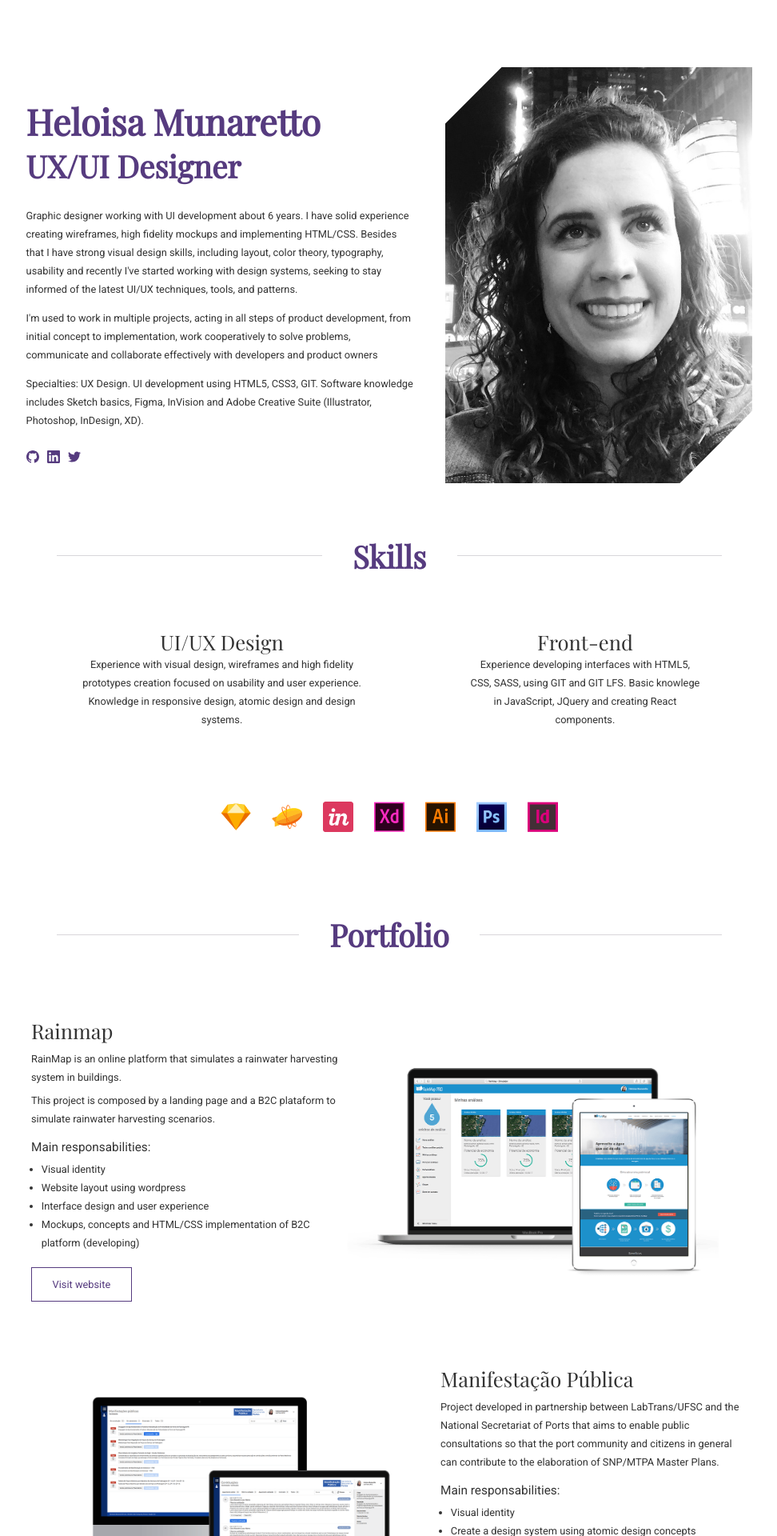
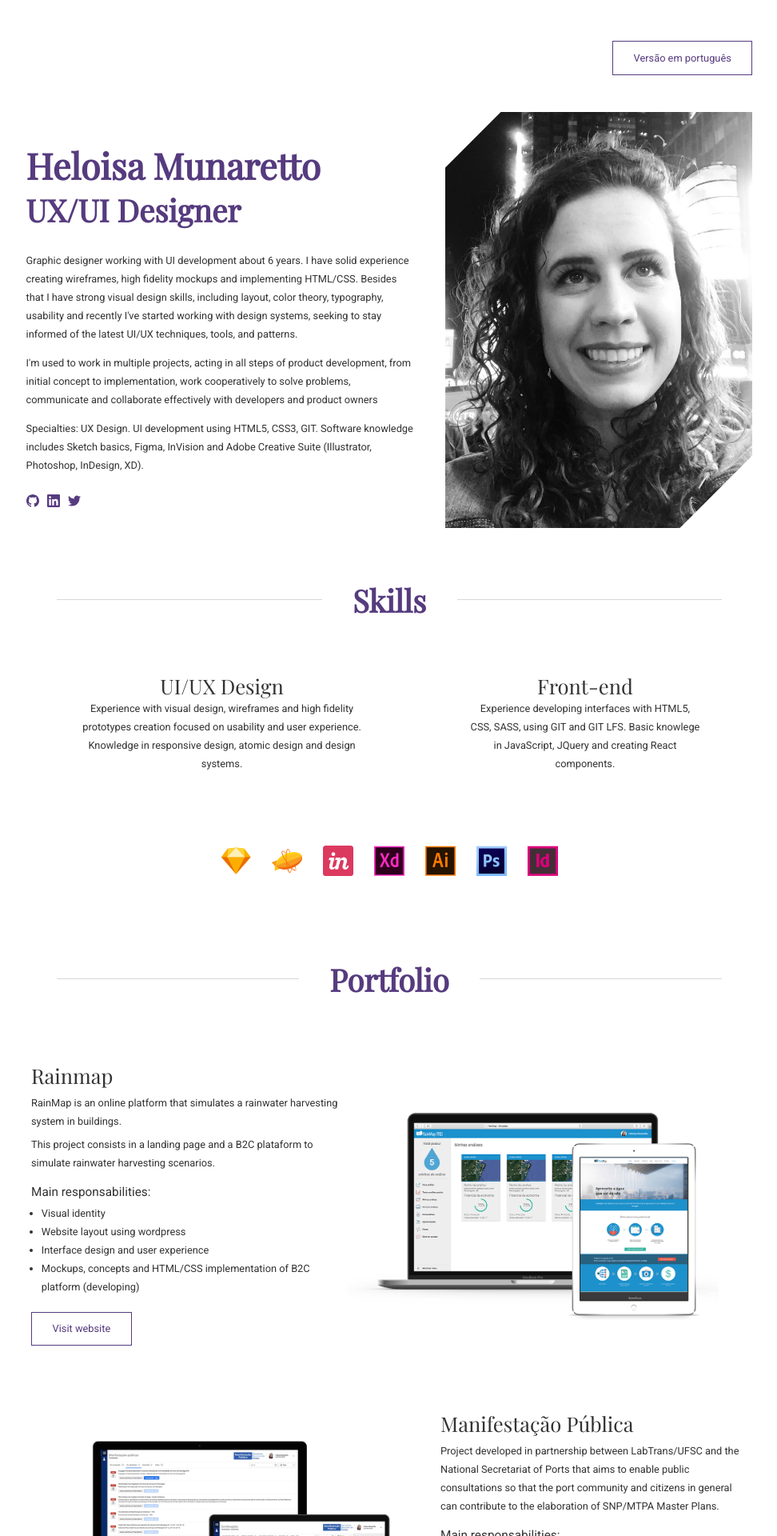
Before and after one commit to helomunaretto/helomunaretto.gihub.io, a Jekyll site: the page built from en/index.md, in a window 1280 px wide. Shown: the top 1920 px of the page at 80% size, without its empty margins (153-1125 px from the left). Built offline with Jekyll 4.4.1, drawn with Linux system fonts in a browser that asks for light colours; some web fonts are replaced; some of the changed text lies outside the part shown.

Commit message:
Link e textos em inglês

```diff
--- a/_layouts/home.html
+++ b/_layouts/home.html
@@ -3,6 +3,7 @@
 ---
 
 <section class="about">
+  <a href="{{ site.url }}/en" class="btn btn__lang" target="blank">English version</a>
   <figure class="about__picture">
     <img src="{{ "/assets/profile2.jpg" | relative_url }}" title="Heloisa Munaretto" alt="Foto de perfil" />
   </figure>
--- a/_layouts/home_en.html
+++ b/_layouts/home_en.html
@@ -3,6 +3,7 @@
 ---
 
 <section class="about">
+  <a href="{{ site.url }}" class="btn btn__lang" target="blank">Versão em português</a>
   <figure class="about__picture">
     <img src="{{ "/assets/profile2.jpg" | relative_url }}" title="Heloisa Munaretto" alt="Foto de perfil" />
   </figure>
@@ -72,7 +73,7 @@
           RainMap is an online platform that simulates a rainwater harvesting system in buildings.
         </p>
         <p>
-          This project is composed by a landing page and a B2C plataform to simulate rainwater harvesting scenarios.</p>
+          This project consists in a landing page and a B2C plataform to simulate rainwater harvesting scenarios.</p>
         <h5>Main responsabilities:</h5>
         <ul>
           <li>Visual identity</li>
@@ -110,12 +111,12 @@
       <article class="portfolio__description">
         <h3>Hórus</h3>
         <p>
-          Projeto desenvolvido em parceria com a Secretaria de Aviação Civil, enquanto designer no LabTrans, para exibição e administração
-          de dados e informações de aeródromos sob responsabilidade da SAC.
+          Project developed in partnership between LabTrans/UFSC and the Secretariat of Civil Aviation, that aims to exibit and manage
+           data and information about airports under the secreatariat management.
         </p>
         <p>
-          O projeto é composto por 7 sistemas web que desempenham diferentes papéis, entre eles uma plataforma online com informações sobre
-          os aeroportos do Brasil.
+          The project consists of seven web systems that play different roles, including an online platform with gerencial information
+           about Brazilian airports.
         </p>
         <h5>Main responsabilities:</h5>
         <ul>
--- a/_sass/components/_layout.scss
+++ b/_sass/components/_layout.scss
@@ -48,6 +48,13 @@
     width: 100%;
     display: block;
   }
+}
+
+.btn__lang {
+  grid-area: 1 / -2;
+  justify-self: end;
+  margin-bottom: 1em;
+  text-align: center;
 }
 
 .about__picture:before {
```
